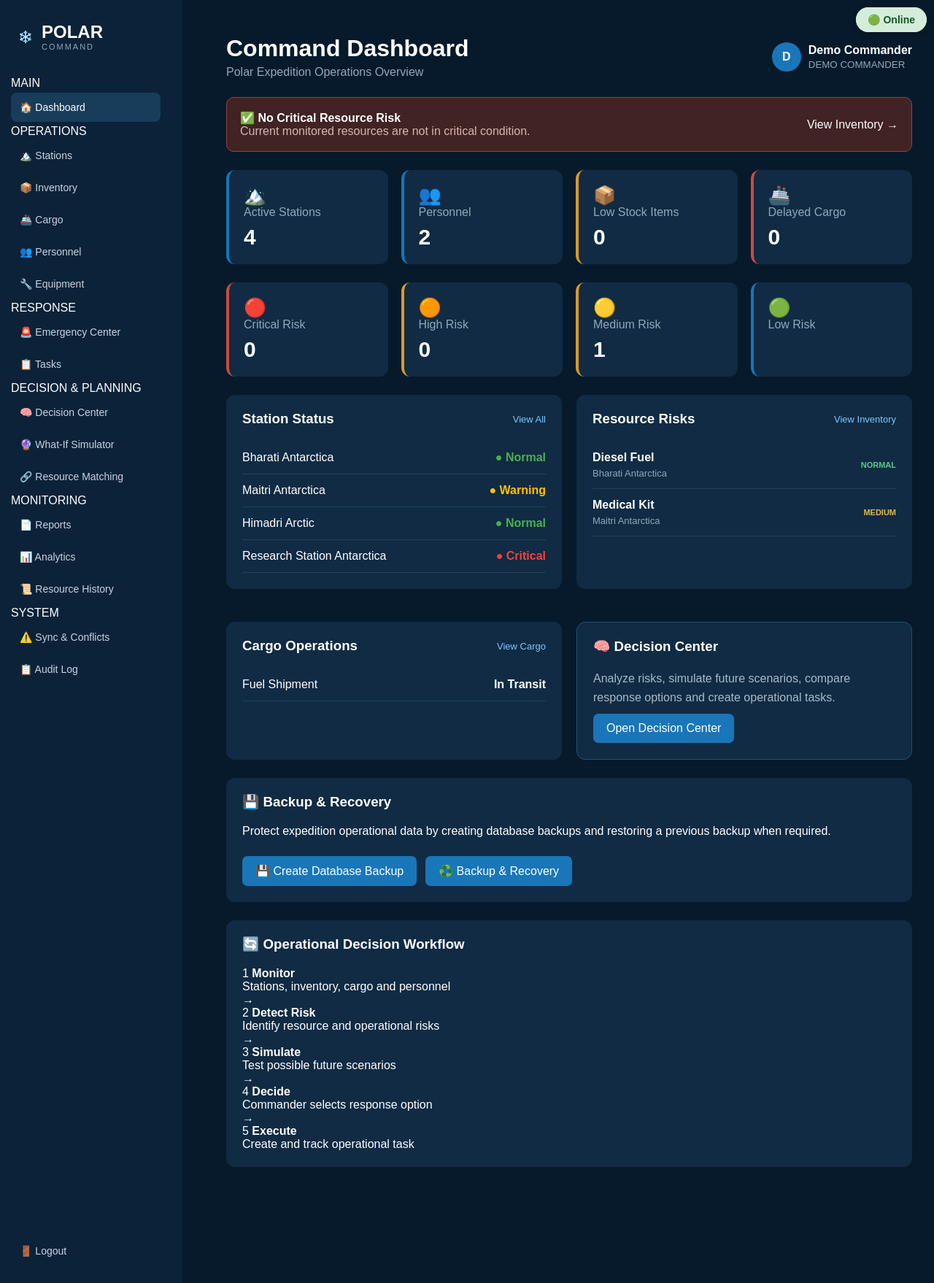
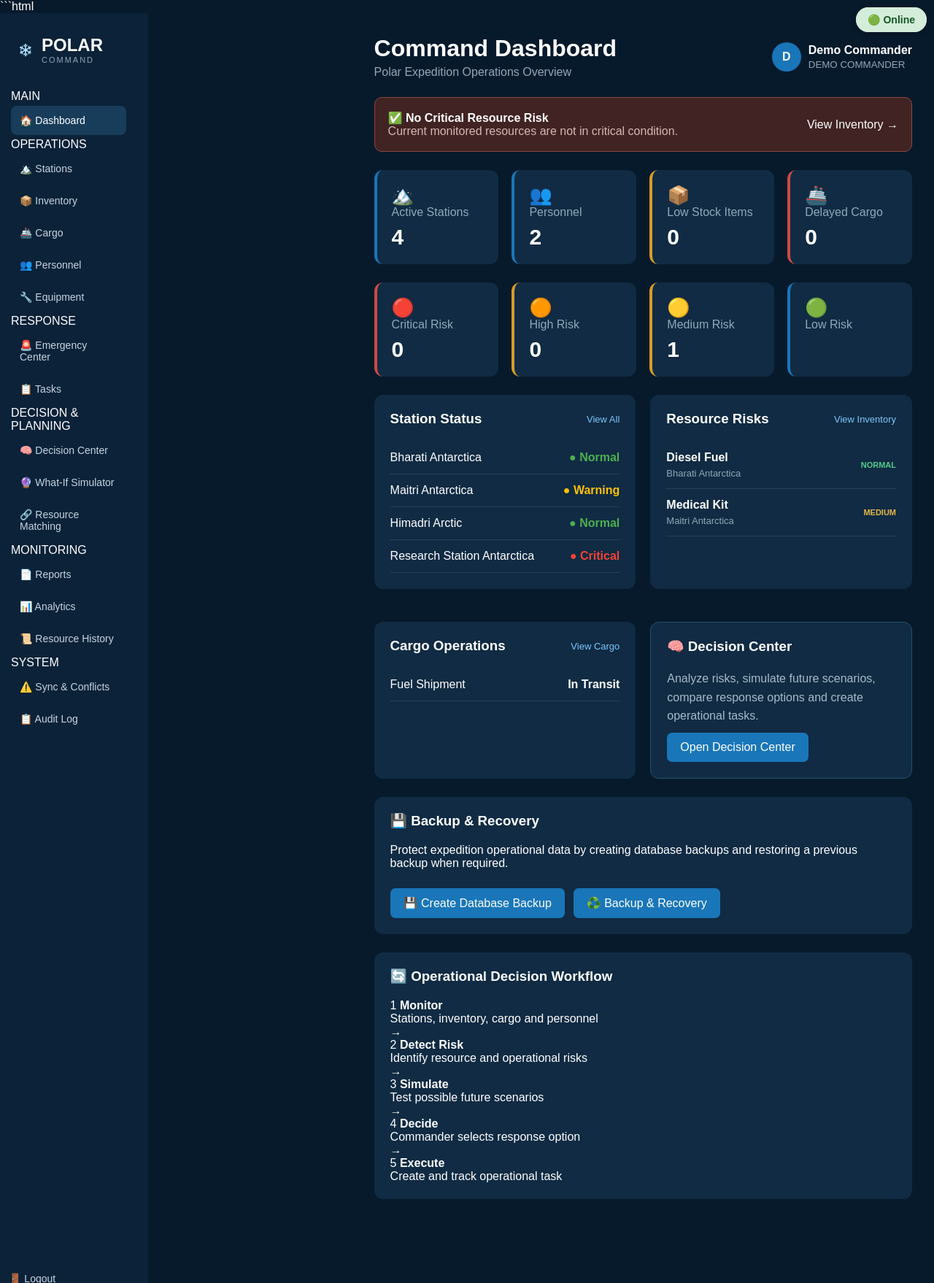
Before and after one commit to mehobubrahaman2005-del/POLAR_COMMAND, a Flask app: page /dashboard in a window 1280 px wide. Shown: the whole page at 73% size. Run offline with Flask 3, Linux system fonts and the light colour scheme; the visitor is signed in with stand-in values (Sample User, id 1); data comes from the database, SQL or seed files in the repository; data that the repository does not hold is empty.

Commit message:
Refactor sidebar styles for better layout control

```diff
--- a/static/css/style.css
+++ b/static/css/style.css
@@ -619,30 +619,45 @@ body {
 }
 
 /* =========================================
-   FIXED BRAND + MAIN-STYLE SIDEBAR SCROLL
+   SIDEBAR FINAL SCROLL FIX
 ========================================= */
 
 .sidebar {
+    position: relative;
     height: 100vh;
     display: flex;
     flex-direction: column;
     overflow: hidden;
 }
 
+/* POLAR COMMAND stays fixed */
 .sidebar .brand {
+    flex: 0 0 auto;
+    position: relative;
+    z-index: 5;
+}
+
+/* Navigation occupies the full remaining width */
+.sidebar nav {
+    flex: 1 1 auto;
+    width: 100%;
+    min-width: 0;
+    min-height: 0;
+    box-sizing: border-box;
+
+    overflow-y: scroll;
+    overflow-x: hidden;
+
+    padding-bottom: 80px;
+}
+
+/* Logout stays fixed at bottom */
+.sidebar .sidebar-bottom {
+    position: absolute;
+    left: 0;
+    right: 0;
+    bottom: 0;
+
+    z-index: 10;
     flex-shrink: 0;
 }
-
-.sidebar nav {
-    flex: 1;
-    min-height: 0;
-    overflow-y: auto;
-    overflow-x: hidden;
-
-    /* Use browser/main scrollbar style */
-    scrollbar-width: auto;
-}
-
-.sidebar .sidebar-bottom {
-    flex-shrink: 0;
-}
```
